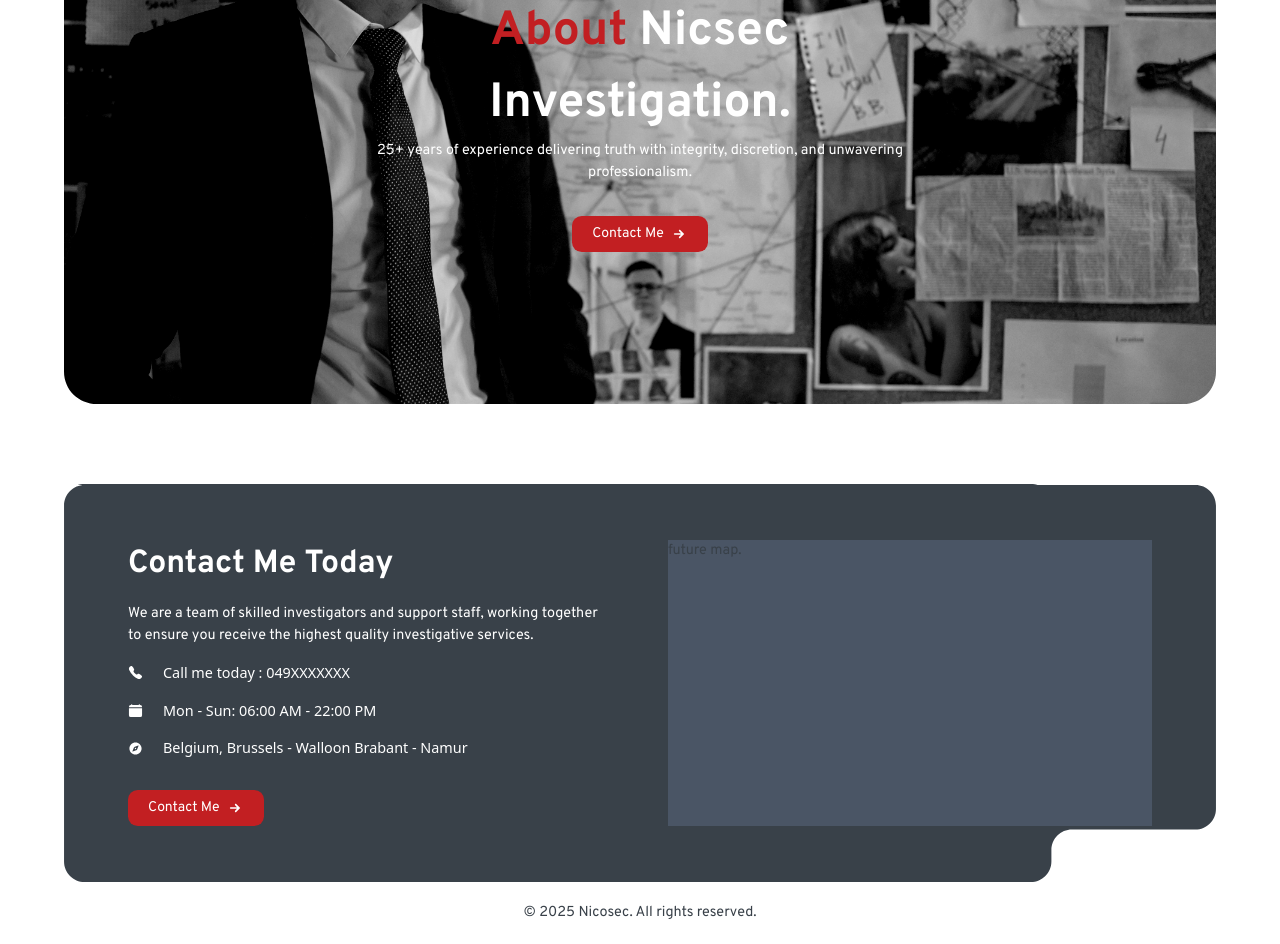
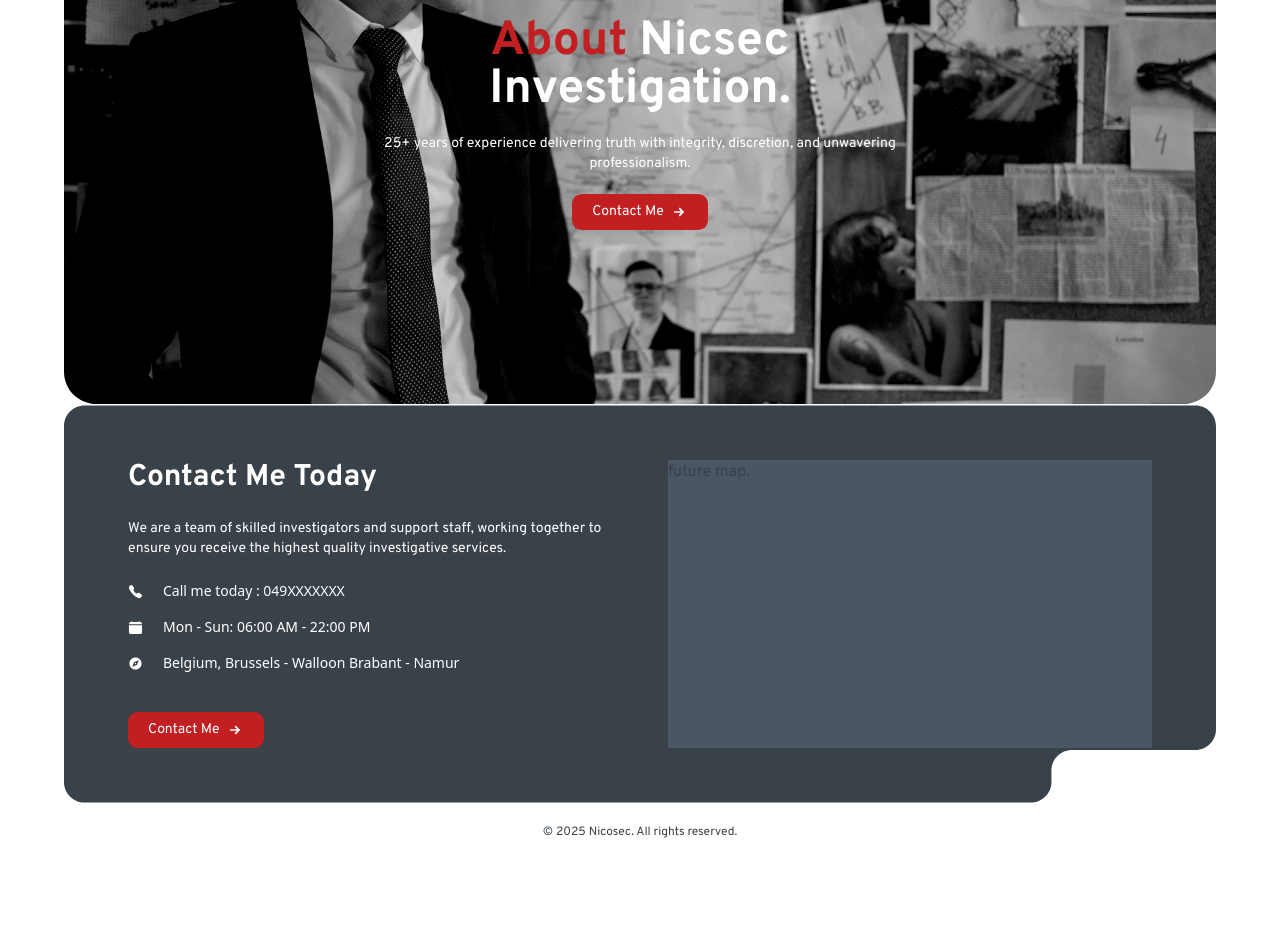
Before and after one commit to yellowSpray/nicsec, a React (Vite) app: page /about in a window 1280 px wide. Shown: the part 200-1144 px from the top of the page. After the commit the page ends 1060 px from the top, so only its background shows below. Built offline with nearby package versions, Linux system fonts and the light colour scheme.

Commit message:
fix footer svg + service section

```diff
--- a/src/components/common/Content.tsx
+++ b/src/components/common/Content.tsx
@@ -28,8 +28,8 @@ export default function Content({
         <img src={backgroundImage} alt="Private Detective Professional" />
         <article className="clipped-content">
           <aside className="w-150">
-            <h2>{parsedTitle}</h2>
-            <p className="mb-8">{text}</p>
+            <h2 className="text-5xl">{parsedTitle}</h2>
+            <p className="text-sm my-5">{text}</p>
           </aside>
           <Button buttonTxt="Contact Me" />
         </article>
--- a/src/components/common/Footer.tsx
+++ b/src/components/common/Footer.tsx
@@ -1,18 +1,24 @@
+import BgFooter from "../ui/BgFooter";
 import Button from "../ui/Button";
-import { IoCall, IoCalendarClear , IoCompass } from "react-icons/io5";
+import { IoCall, IoCalendarClear, IoCompass } from "react-icons/io5";
 
 export default function Footer() {
   return (
-    <footer className="w-6xl h-115 mt-20 flex flex-col items-center">
-      <section className="bg-footer flex flex-row gap-14 px-16 py-14">
+    <footer className="w-6xl relative flex flex-col items-center">
+
+      <div className="w-full h-100 absolute top-0 left-0 z-0">
+        <BgFooter />
+      </div>
+
+      <section className="w-full h-100 flex flex-row gap-14 px-16 py-14 z-10">
         <div className="w-1/2 h-full flex flex-col items-start justify-between text-white">
-          <h3>Contact Me Today</h3>
-          <p>
+          <h3 className="text-3xl">Contact Me Today</h3>
+          <p className="text-sm">
             We are a team of skilled investigators and support staff, working
             together to ensure you receive the highest quality investigative
             services.
           </p>
-          <ul>
+          <ul className="text-sm">
             <li className="flex flex-row items-center gap-5 mb-4">
               <IoCall size={15} />
               Call me today : 049XXXXXXX
@@ -32,9 +38,11 @@ export default function Footer() {
           <p>future map.</p>
         </div>
       </section>
-      <section className="my-5">
-        <p>© 2025 Nicosec. All rights reserved.</p>
+
+      <section className="w-full my-5 text-center">
+        <p className="text-xs">© 2025 Nicosec. All rights reserved.</p>
       </section>
+
     </footer>
   );
 }
--- a/src/components/ui/BgFooter.tsx
+++ b/src/components/ui/BgFooter.tsx
@@ -4,6 +4,7 @@ export default function BgFooter() {
       xmlns="http://www.w3.org/2000/svg"
       width="100%"
       height="100%"
+      viewBox="0 0 1120 386"
     >
       <path
         d="M1100 0C1111.05 0 1120 8.95431 1120 20V315.011C1120 326.056 1111.05 335.011 1100 335.011H980C968.954 335.011 960 343.965 960 355.011V366C960 377.046 951.046 386 940 386H20C8.95431 386 1.16779e-07 377.046 0 366V20C2.44834e-06 8.95431 8.95431 4.83193e-07 20 0H1100Z"
--- /dev/null
+++ b/src/components/ui/BgService.tsx
@@ -0,0 +1,16 @@
+export default function BgService() {
+  return (
+    <svg
+      width="100%"
+      height="100%"
+      viewBox="0 0 1121 381"
+      fill="none"
+      xmlns="http://www.w3.org/2000/svg"
+    >
+      <path
+        d="M275 163C275 174.046 283.954 183 295 183H540.483C551.529 183 560.483 174.046 560.483 163V20C560.483 8.95431 569.438 0 580.483 0H830.483C841.529 0 850.483 8.9543 850.483 20V163C850.483 174.046 859.438 183 870.483 183H1100.22C1111.27 183 1120.22 191.954 1120.22 203V361C1120.22 372.046 1111.27 381 1100.22 381H870.224C859.178 381 850.224 372.046 850.224 361V218C850.224 206.954 841.269 198 830.224 198H581.743C570.697 198 561.743 206.954 561.743 218V361C561.743 372.046 552.789 381 541.743 381H291.743C280.697 381 271.743 372.046 271.743 361V218C271.743 206.954 262.789 198 251.743 198H20C8.95431 198 0 189.046 0 178V20C0 8.9543 8.9543 0 20 0H255C266.046 0 275 8.9543 275 20V163Z"
+        fill="#C21F22"
+      />
+    </svg>
+  );
+}
--- a/src/pages/Home.tsx
+++ b/src/pages/Home.tsx
@@ -1,5 +1,6 @@
 import Detective from "../assets/images/detective_pic.png";
 import Content from "../components/common/Content";
+import BgService from "../components/ui/BgService";
 
 export default function Home() {
   return (
@@ -9,6 +10,54 @@ export default function Home() {
         title="Professional & Friendly Private Detective."
         text="Providing discreet, thorough, and results-driven investigative services that empower individuals, businesses, and legal professionals, to make informed decisions."
       />
+
+      <div className="w-6xl my-30">
+        <div className="w-1/3 mb-10">
+          <h3 className="text-3xl mb-5">
+            What <span>Service</span> I Offer
+          </h3>
+          <p className="text-sm">
+            My experience delivers reliable, discreet solutions that enable my
+            clients to make informed, effective decisions.
+          </p>
+        </div>
+        <div className="content-wrapper w-full h-100 relative">
+          <div className="w-full h-full absolute top-0 left-0">
+            <BgService />
+          </div>
+          <div className="w-full h-full grid grid-cols-4 grid-rows-2 gap-8">
+            <article className="grid col-start-2 content-center px-4">
+              <h4 className="text-lg">Surveillance</h4>
+              <p className="text-xs">
+                Gain critical insights with our expert surveillance services,
+                which are carried out with absolute discretion and
+                professionalism.
+              </p>
+            </article>
+            <article className="grid col-span-1 col-start-4 content-center px-4">
+              <h4 className="text-lg">People Tracing</h4>
+              <p className="text-xs">
+                Identify the location and assets of a debtor in support of a
+                debt recovery case
+              </p>
+            </article>
+            <article className="grid col-span-1 col-start-1 row-start-2 content-center">
+              <h4 className="text-lg">Insurance Fraud</h4>
+              <p className="text-xs">
+                Professional gathering of evidence and intelligence to uncover
+                fraudulent insurance claims.
+              </p>
+            </article>
+            <article className="grid col-span-1 col-start-3 row-start-2 content-center px-4">
+              <h4 className="text-lg">Private Investigations</h4>
+              <p className="text-xs">
+                Professional gathering of information and evidence for
+                individuals in a discreet, ethical and lawful manner.
+              </p>
+            </article>
+          </div>
+        </div>
+      </div>
     </section>
   );
 }
--- a/src/styles/index.css
+++ b/src/styles/index.css
@@ -38,11 +38,6 @@ h6 {
   font-optical-sizing: auto;
   font-weight: bold;
 }
-
-h2 { font-size: 3rem; }
-h3 { font-size: 2rem; }
-h4 { font-size: 1.5rem; }
-p, ul { font-size: 0.9rem ;}
 
 p, button {
   font-family: "Overpass", sans-serif;
@@ -95,10 +90,10 @@ button {
 
 /* footer */
 
-.bg-footer {
+/* .bg-footer {
   width: 100%;
   height: 100%;
   background-image: url("../assets/svg/footer.svg");
   background-position: center;
-  background-size:contain;
-}
+  background-size:cover;
+} */
```
